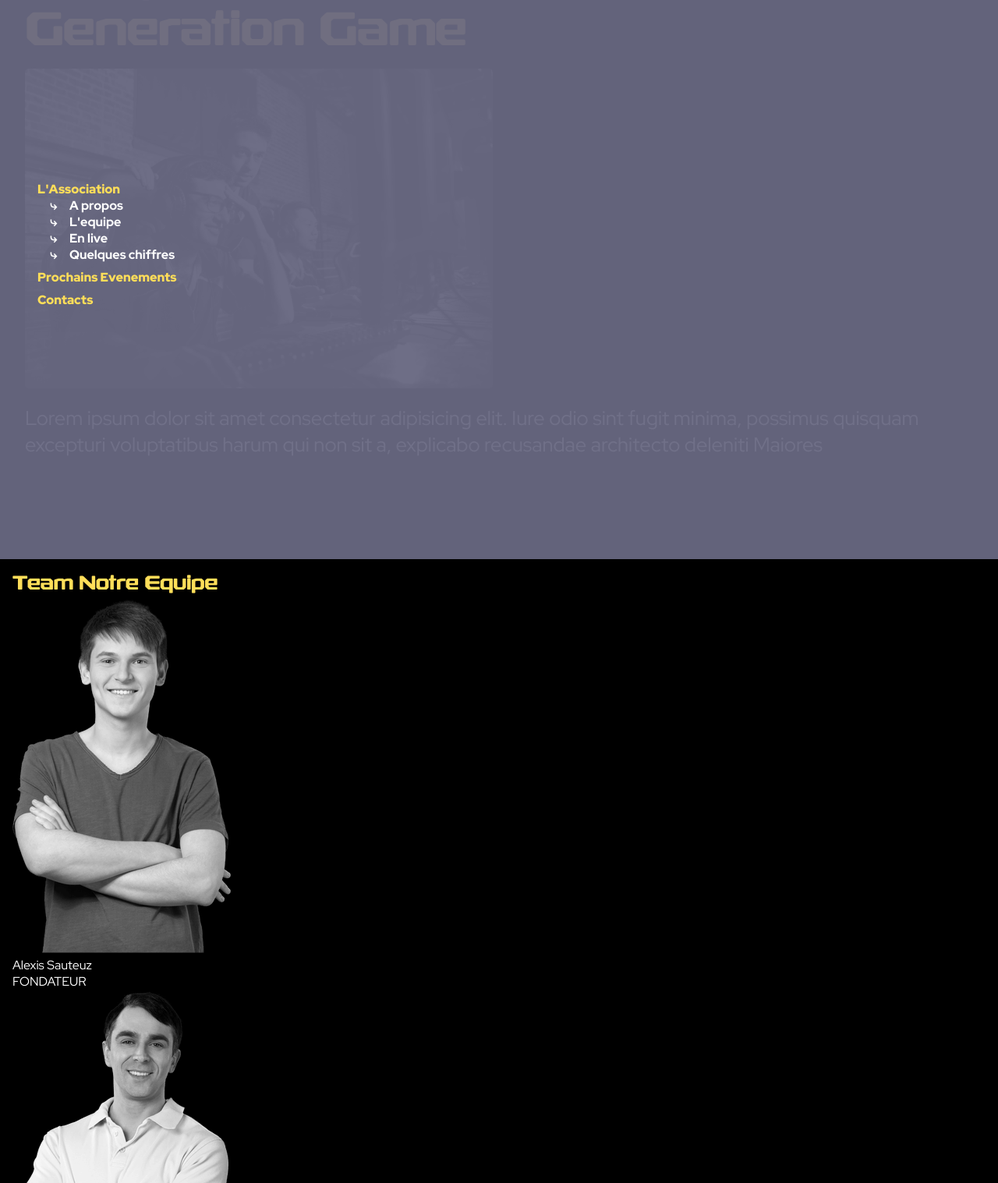
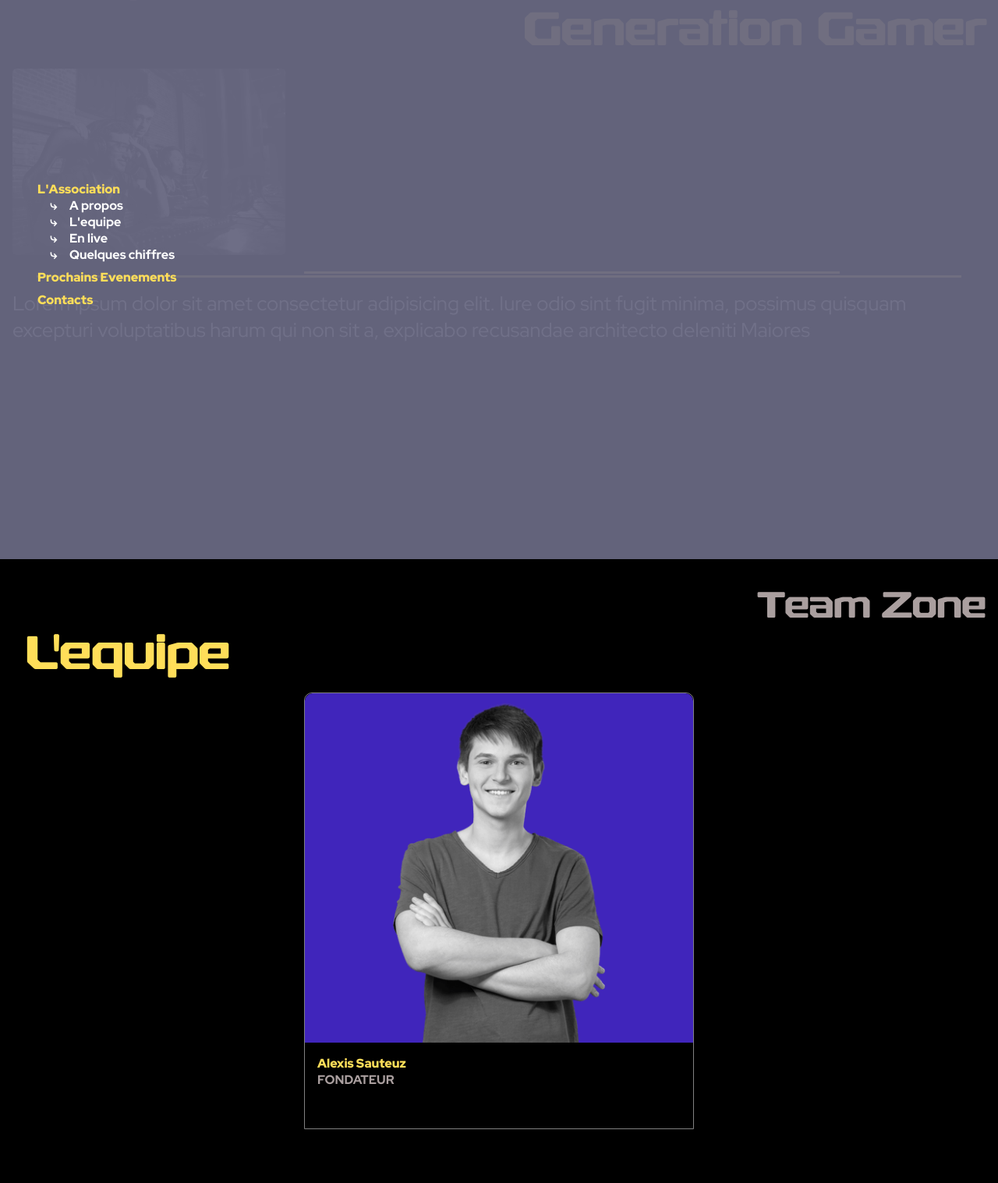
Before and after one commit to SoliLio/EE---site-web-avec-HTML-CSS-et-Bootstrap, a plain HTML site: page index.html in a window 1280 px wide. Shown: the part 883-2400 px from the top of the page at 78% size. Drawn offline with Linux system fonts and the light colour scheme.

Commit message:
ajout serparator section about. Mise en place du scroller et mise en forme carte des membre

```diff
--- a/index.html
+++ b/index.html
@@ -83,7 +83,7 @@
     </header>
     <main>
       <section id="about_section">
-        <h1>A Propos <span>Generation Game</span></h1>
+        <h1>A Propos <span>Generation Gamer</span></h1>
         <figure>
           <img
             src="./assets/images/illustration_about_section.png"
@@ -107,10 +107,11 @@
         </p>
       </section>
       <section id="team_section">
-        <h1>Team <span>Notre Equipe</span></h1>
-        <div class="box-presentation-member">
-          <div class="card-member">
-            <figure title="presentation d'Alexis Sauteuz">
+        <h1>Team Zone <span>L'equipe</span></h1>
+        <div class="box-presentation-member scroller-presentation-member">
+          <div class="card">
+            <div class="card-member">
+              <figure title="presentation d'Alexis Sauteuz">
               <img
                 src="./assets/images/card_alexis.png"
                 alt="presentation d'Alexis Sauteuz"
@@ -120,6 +121,8 @@
             <figcaption>Alexis Sauteuz</figcaption>
             <span>FONDATEUR</span>
           </div>
+          </div>
+          <div class="card">
           <div class="card-member">
             <figure title="presentation de Matteo Rehaut">
               <img
@@ -130,6 +133,7 @@
             <figcaption>Matteo Rehaut</figcaption>
             <span>FONDATEUR</span>
           </div>
+        </div>
           <div class="card-member">
             <figure title="presentation de Maxence Seur">
               <img
--- a/styles/style.css
+++ b/styles/style.css
@@ -107,7 +107,7 @@ header::before {
 
 /*? Block Navigation */
 .btn-icon {
-	height: 24px;
+	height: 19px;
 	width: 2rem;
 	display: flex;
 	flex-direction: column;
@@ -115,16 +115,15 @@ header::before {
 	border-radius: 5px;
 	overflow: hidden;
 	position: fixed;
-	bottom: 1rem;
+	bottom: 0.5rem;
 	left: 50%;
 	transform: translateX(-50%);
 	z-index: 2;
-
 }
 .btn-line {
 	background: var(--color-one);
 	width: 100%;
-	height: 5px;
+	height: 4px;
 }
 
 nav {
@@ -139,6 +138,7 @@ nav {
 	align-items: center;
 	padding-left: 2rem;
 	transition: all 0.7s ease-in-out;
+	z-index: 1;
 }
 nav ul {
 	padding: 1rem;
@@ -176,23 +176,97 @@ img {
 
 /*? Block About Section*/
 #about_section {
-	padding: 1rem;
+	padding: 1rem 0;
 }
 #about_section figure{
 	margin: 1rem 0;
 }
 #about_section figure img{
 	border-radius: 5px;
+	width: 100%;
+	max-width: 350px;
 }
 #about_section h1 {
 	font-size: calc(1.2rem + 2vw);
-	color: var(--color-two);;
+	color: var(--color-two);
 }
 #about_section h1 span {
 	display: block;
 	font-size: calc(0.4rem + 4vw);
 	color: var(--color-one);
+	text-align: end;
 }
 #about_section p {
 	font-size: calc(0.8rem + 1vw);
 }
+#about_section .box-separator {
+	height: 1.5rem;
+}
+#about_section .box-separator :first-child {
+	background: var(--color-one);
+	margin-left: 30%;
+	width: 55%;
+	height: 3px;
+	margin-bottom: 2px;
+}
+#about_section .box-separator :last-child {
+	background: var(--color-one);
+	height: 3px;
+	width: 95%;
+	margin: auto;
+}
+
+/*? Block team scetion*/
+#team_section{
+	padding: 1rem 0;
+}
+#team_section h1{
+	font-size: calc(1.2rem + 2vw);
+	color: var(--color-two);
+	text-align: end;
+}
+#team_section h1 span {
+	display: block;
+	font-size: calc(0.4rem + 4vw);
+	color: var(--color-one);
+	text-align: start;
+}
+#team_section figcaption {
+	color: var(--color-one);
+	font-weight: 900;
+	margin-left: 1rem;
+	padding-top: 1rem;
+
+}
+#team_section span {
+	color: var(--color-two);
+	font-weight: 700;
+	margin-left: 1rem;
+}
+.card-member figure {
+	background: rgb(64, 37, 187);
+	border-radius: 10px 10px 0 0;
+	text-align: center;
+	height: 80%;
+	overflow: hidden;
+}
+.card-member figure img {
+	height: 100%;
+	transform: translateY(5px);
+	}
+.scroller-presentation-member {
+	margin: auto;
+	margin-top: 1rem;
+	border-radius: 15px 15px 0 0;
+	height: 70vh;
+	overflow: hidden;
+	overflow-y: scroll;
+	scroll-snap-type: y mandatory;
+	max-width: 500px;
+	border: 1px grey solid;
+	border-radius: 10px 10px 0 0;
+}
+.card-member{
+	scroll-snap-align: start;
+	height: 70vh;
+}
```
Also changed, not shown: contact.html (added), event.html (added).
